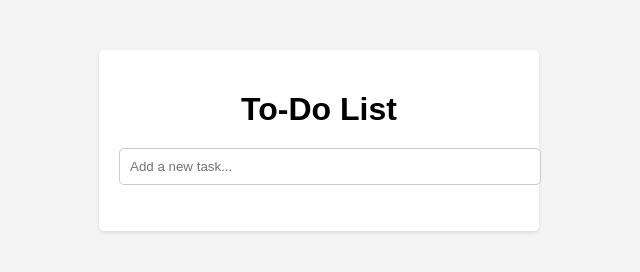
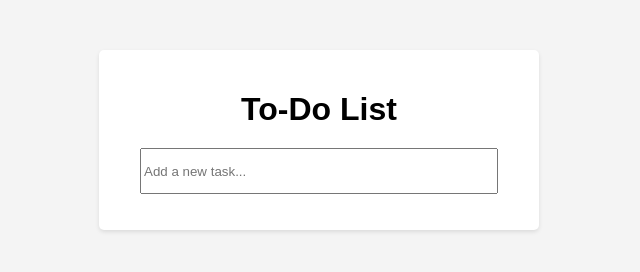
Before and after one commit to JayKirt/TodoListWithBackEnd, a plain HTML site: page index.html in a window 1280 px wide. Shown: the whole page, without its empty margins (321-961 px from the left). Drawn offline with Linux system fonts and the light colour scheme.

```diff
--- a/styles.css
+++ b/styles.css
@@ -6,6 +6,7 @@ body {
 }
 
 .container {
+    position: relative;
     max-width: 400px;
     margin: 50px auto;
     padding: 20px;
@@ -19,17 +20,20 @@ h1 {
     margin-bottom: 20px;
 }
 
+
 input[type="text"] {
-    width: 100%;
-    padding: 10px;
-    border: 1px solid #ccc;
-    border-radius: 5px;
-    margin-bottom: 10px;
+    position: relative;
+    display: block;
+    margin : 0 auto;
+    width: 350px;
+    height: 40px;
+
 }
 
 ul {
     list-style-type: none;
     padding: 0;
+
 }
 
 li {
@@ -38,6 +42,7 @@ li {
     justify-content: space-between;
     padding: 10px;
     border-bottom: 1px solid #ccc;
+    overflow-wrap:normal;
 }
 
 li:last-child {
```
